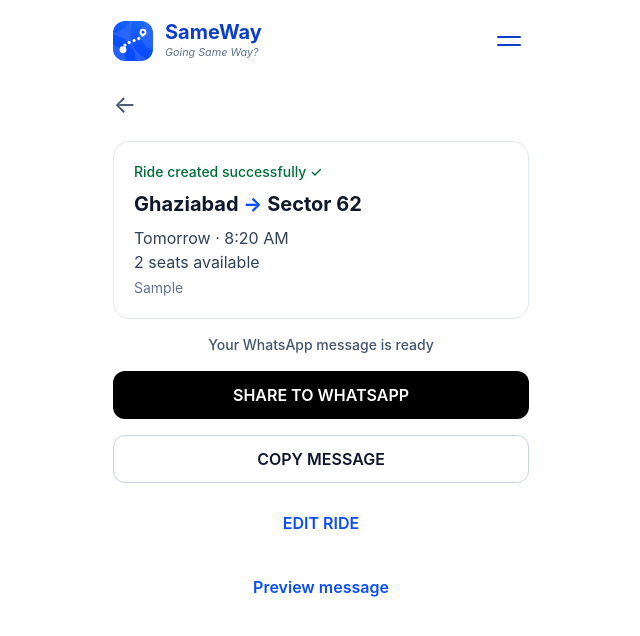
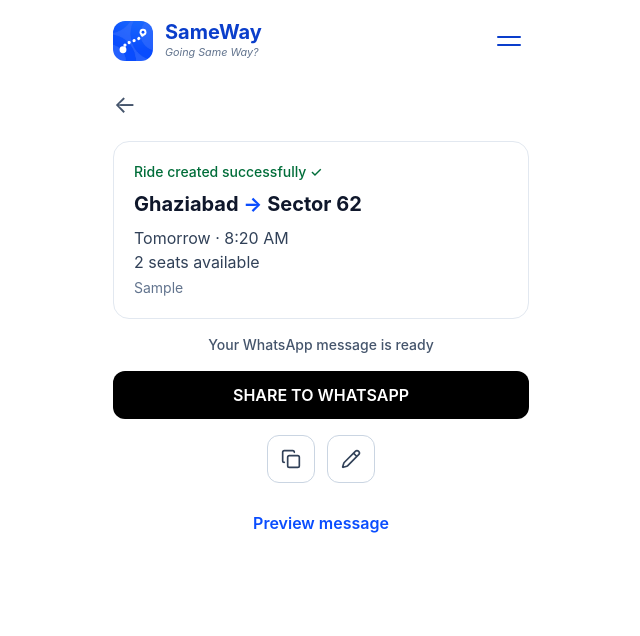
Before and after one commit to jensonpp/goalong, a React (Vite) app: page / in a window 1280 px wide. Both pictures are taken after typing "Sample", "Sample" into the empty fields and a click on the button "POST RIDE". Shown: the top 636 px of the page, without its empty margins (319-959 px from the left). Built offline with nearby package versions, Linux system fonts and the light colour scheme; no server answers.

Commit message:
Icons Added

```diff
--- a/src/features/ride/RidePreview.tsx
+++ b/src/features/ride/RidePreview.tsx
@@ -1,4 +1,4 @@
-import { useState } from 'react'
+import { useState, type ReactNode } from 'react'
 import { Button } from '../../components/Button'
 import { generateWhatsAppMessage, whatsAppShareUrl } from './whatsapp'
 import type { Ride } from './rideTypes'
@@ -99,25 +99,48 @@ export function RidePreview({ ride, onEdit, onReset }: Props) {
         SHARE TO WHATSAPP
       </a>
 
-      <Button variant="secondary" onClick={copy}>
-        {copied ? 'Copied ✓' : 'COPY MESSAGE'}
-      </Button>
-
-      {canWebShare && (
-        <Button variant="secondary" onClick={webShare}>
-          SHARE
-        </Button>
-      )}
-
-      <Button variant="ghost" onClick={onEdit}>
-        EDIT RIDE
-      </Button>
+      <div className="flex justify-center gap-3">
+        <IconButton label={copied ? 'Copied' : 'Copy message'} onClick={copy}>
+          {copied ? (
+            <path d="M20 6 9 17l-5-5" />
+          ) : (
+            <>
+              <rect width="14" height="14" x="8" y="8" rx="2" />
+              <path d="M4 16c-1.1 0-2-.9-2-2V4c0-1.1.9-2 2-2h10c1.1 0 2 .9 2 2" />
+            </>
+          )}
+        </IconButton>
+        <IconButton label="Edit ride" onClick={onEdit}>
+          <path d="M21.174 6.812a1 1 0 0 0-3.986-3.987L3.842 16.174a2 2 0 0 0-.5.83l-1.321 4.352a.5.5 0 0 0 .623.622l4.353-1.32a2 2 0 0 0 .83-.497zM15 5l4 4" />
+        </IconButton>
+        {canWebShare && (
+          <IconButton label="Share" onClick={webShare}>
+            <path d="M4 12v8a2 2 0 0 0 2 2h12a2 2 0 0 0 2-2v-8M16 6l-4-4-4 4M12 2v13" />
+          </IconButton>
+        )}
+      </div>
 
       <Button variant="ghost" onClick={() => setShowMessage((s) => !s)}>
         {showMessage ? 'Hide preview' : 'Preview message'}
       </Button>
       {showMessage && <MessageBox message={message} />}
     </div>
+  )
+}
+
+function IconButton({ label, onClick, children }: { label: string; onClick: () => void; children: ReactNode }) {
+  return (
+    <button
+      type="button"
+      aria-label={label}
+      title={label}
+      onClick={onClick}
+      className="flex h-12 w-12 items-center justify-center rounded-xl border border-slate-300 bg-white text-slate-700 active:bg-slate-100"
+    >
+      <svg viewBox="0 0 24 24" className="h-5 w-5" fill="none" stroke="currentColor" strokeWidth="2" strokeLinecap="round" strokeLinejoin="round">
+        {children}
+      </svg>
+    </button>
   )
 }
 
--- a/src/features/ride/SavedRideSlots.tsx
+++ b/src/features/ride/SavedRideSlots.tsx
@@ -29,7 +29,7 @@ export function SavedRideSlots({ slots, isActive, onApply }: Props) {
               }`}
             >
               <span className="min-w-0 flex-1">
-                <span className="block whitespace-nowrap text-sm font-semibold">
+                <span className={`block whitespace-nowrap text-sm font-semibold ${active ? '' : 'text-black'}`}>
                   {SLOT_LABEL[t.slot]} · {time}
                 </span>
                 <span className={`block text-sm ${active ? 'text-brand-50' : 'text-brand-800'}`}>
```
